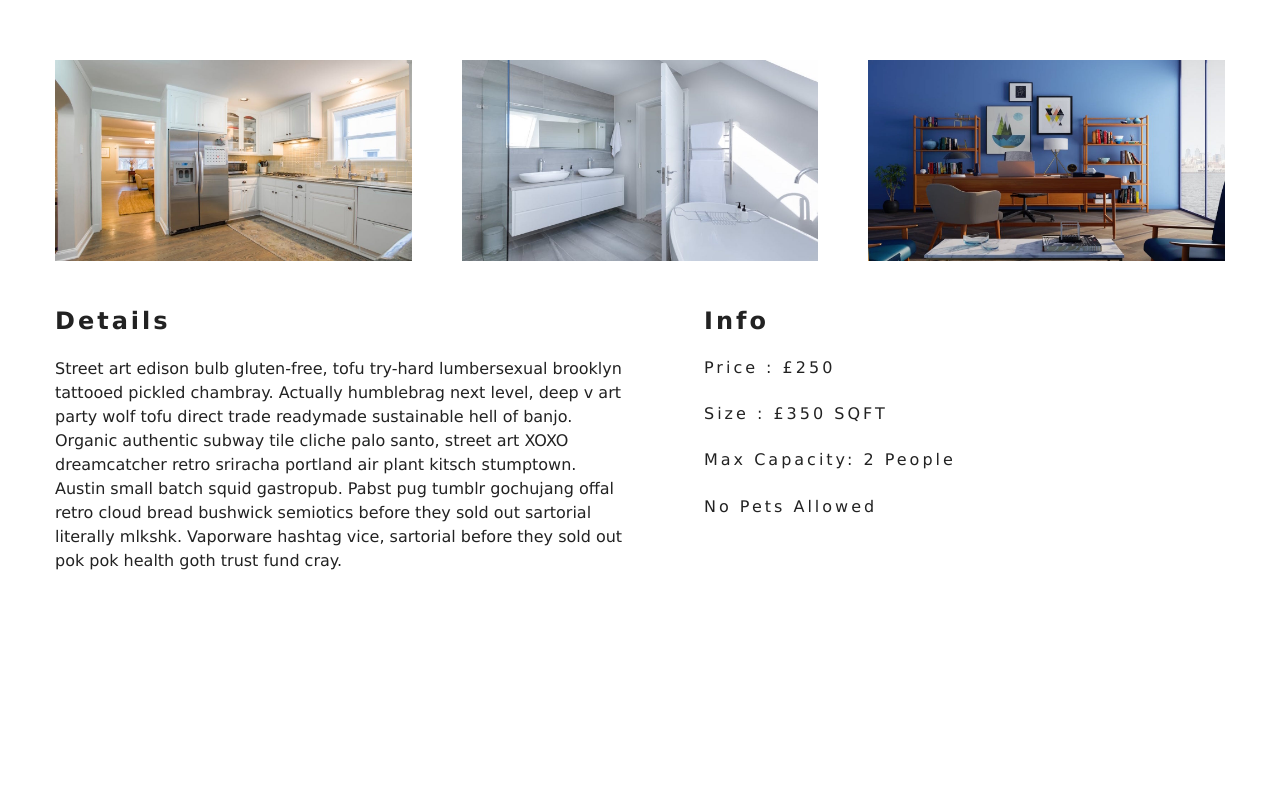
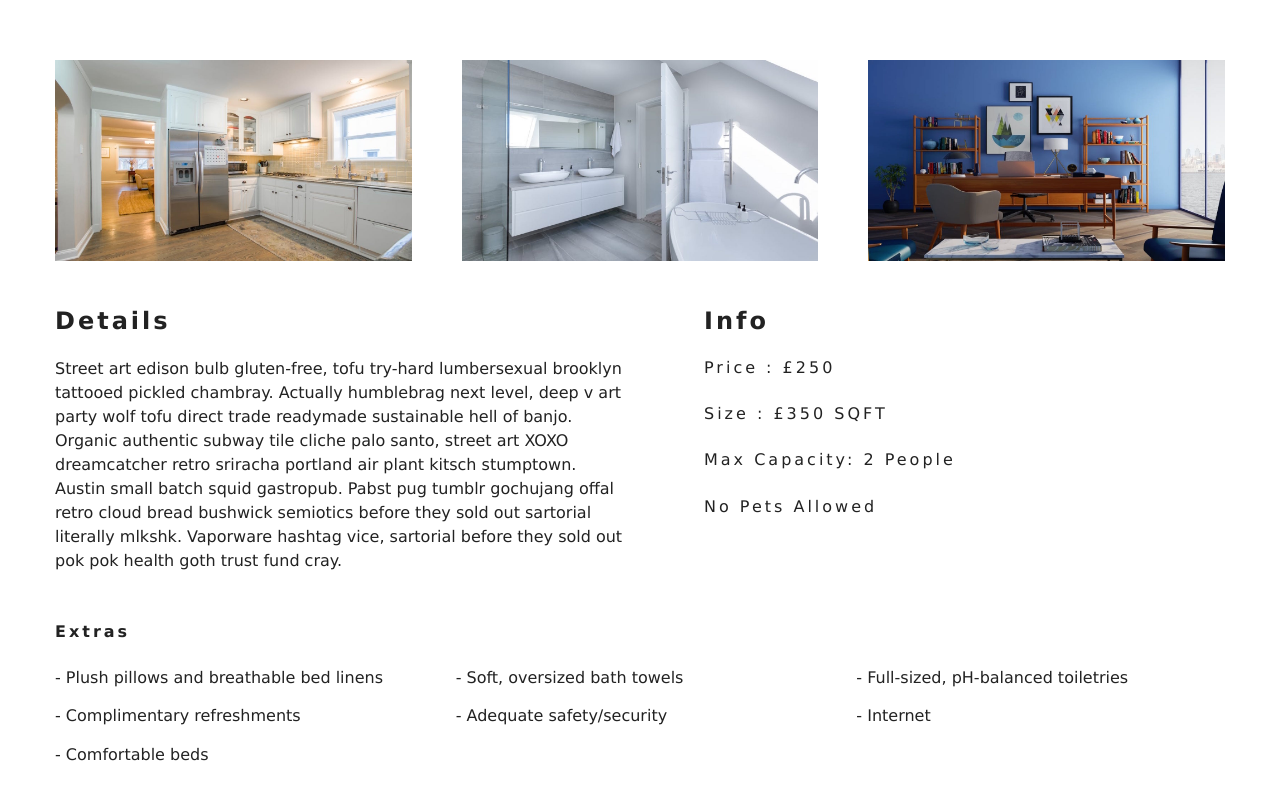
Before and after one commit to JHorrigan/react-hotel, a React (Create React App) app: page /rooms/double-basic in a window 1280 px wide. Shown: the part 566-1366 px from the top of the page. Before the commit the page ends 1187 px from the top, so only its background shows below. Built offline with nearby package versions, Linux system fonts and the light colour scheme; the HTML template or start-up script is replaced by a standard one.

Commit message:
Add Extras List Map to Single Room Page Article

```diff
--- a/src/pages/SingleRoom.js
+++ b/src/pages/SingleRoom.js
@@ -90,6 +90,14 @@
                     </article>
                 </div>
             </section>
+            <section className="room-extras">
+                <h6>Extras</h6>
+                <ul className="extras">
+                    {extras.map((item, index) => {
+                        return <li key={index}>- {item}</li>;
+                    })}
+                </ul>
+            </section>
             </>
         )
     }
```
